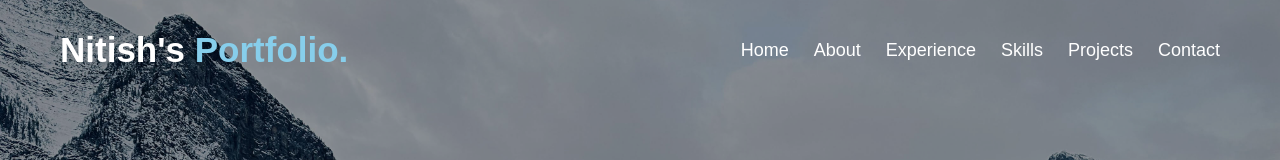
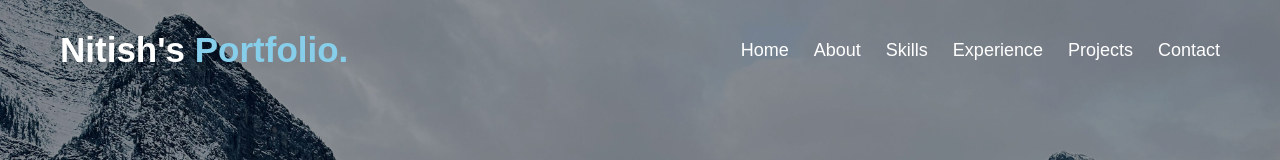
Before and after one commit to nitish06-c/NitishPortfolio, a React (Create React App) app in the folder nitish-personal-website/: page / in a window 1280 px wide. Shown: the top 160 px of the page. Built offline with nearby package versions, Linux system fonts and the light colour scheme; a web font is replaced by a local one.

Commit message:
fixed navbar formatting

```diff
--- a/nitish-personal-website/src/Navbar.js
+++ b/nitish-personal-website/src/Navbar.js
@@ -52,8 +52,8 @@ const Navbar = () => {
           <ul className={`menu ${isMenuActive ? 'active' : ''}`}>
             <li><a href="#home" className="menu-btn">Home</a></li>
             <li><a href="#about" className="menu-btn">About</a></li>
+            <li><a href="#skills" className="menu-btn">Skills</a></li>
             <li><a href="#experience" className="menu-btn">Experience</a></li>
-            <li><a href="#skills" className="menu-btn">Skills</a></li>
             <li><a href="#projects" className="menu-btn">Projects</a></li>
             <li><a href="#contact" className="menu-btn">Contact</a></li>
           </ul>
```
